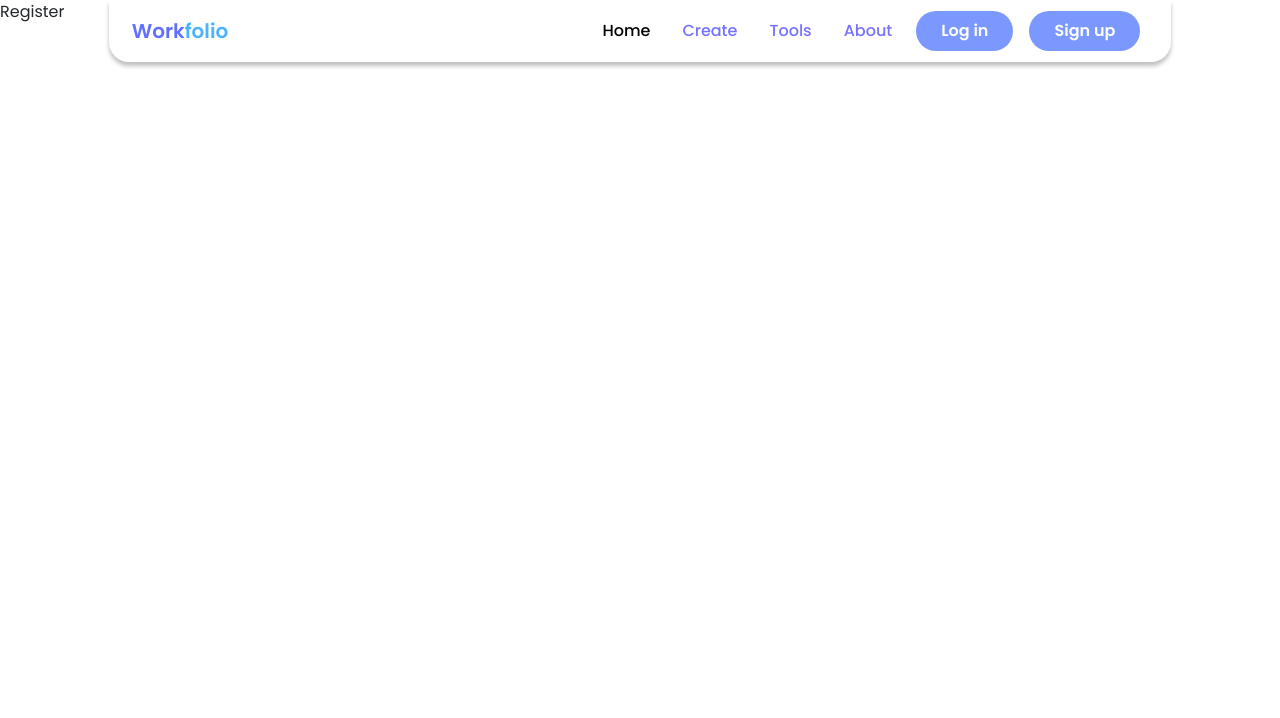
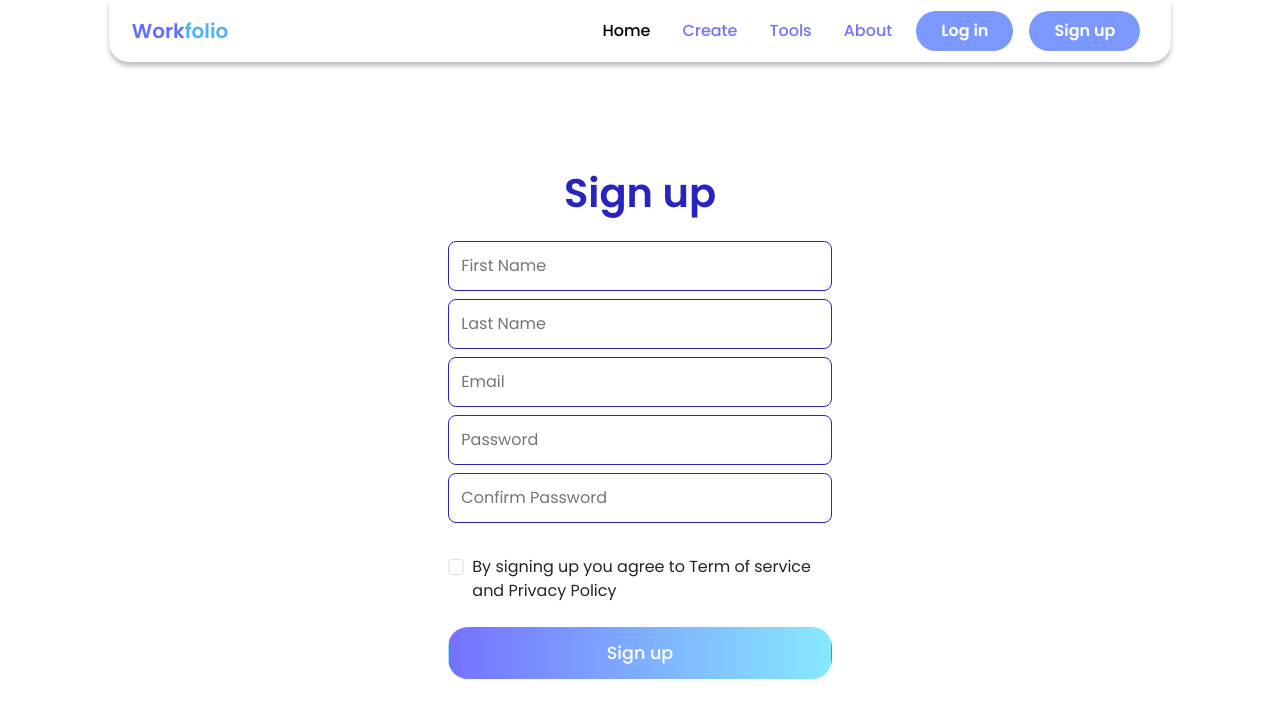
Before and after one commit to tanishkushwaha/Workfolio, a React (Vite) app in the folder frontend/: page /register in a window 1280 px wide. Shown: the top 718 px of the page. Built offline with nearby package versions, Linux system fonts and the light colour scheme.

Commit message:
Created auth form (login/signup)

```diff
--- a/frontend/src/pages/Login.tsx
+++ b/frontend/src/pages/Login.tsx
@@ -1,9 +1,22 @@
+const Login = () => {
 
+  const handleSubmit = () => {
+  }
 
-const Login = () => {
-    return (
-        <div>Login</div>
-    )
+  return (
+    <div className="d-flex justify-content-center align-items-center vh-100">
+      <div className="auth-form d-flex flex-column justify-content-around align-items-center mt-5">
+        <h1 className='mb-4'>Log in</h1>
+        <form className="d-flex flex-column justify-content-between row-gap-2 w-75">
+          <input type="email" name="email" placeholder="Email" />
+          <input type="password" name="password" placeholder="Password" />
+          <div className="d-flex justify-content-center">
+            <button className="btn mt-3" onClick={handleSubmit}>Log in</button>
+          </div>
+        </form>
+      </div>
+    </div>
+  )
 }
 
 export default Login
--- a/frontend/src/pages/Register.tsx
+++ b/frontend/src/pages/Register.tsx
@@ -1,9 +1,30 @@
+const Register = () => {
 
+  const handleSubmit = () => {
+  }
 
-const Register = () => {
-    return (
-        <div>Register</div>
-    )
+  return (
+    <div className="d-flex justify-content-center align-items-center vh-100">
+      <div className="auth-form d-flex flex-column justify-content-around align-items-center mt-5">
+        <h1 className='mb-4'>Sign up</h1>
+        <form className="d-flex flex-column justify-content-between row-gap-2 w-75">
+          <input type="text" name="firstName" placeholder="First Name" />
+          <input type="text" name="LastName" placeholder="Last Name" />
+          <input type="email" name="email" placeholder="Email" />
+          <input type="password" name="password" placeholder="Password" />
+          <input type="password" placeholder="Confirm Password" />
+          <div className="d-flex mt-4">
+            <input className="form-check-input me-2" type="checkbox" value="" id="flexCheckDefault" />
+            <label className="form-check-label" htmlFor="flexCheckDefault">By signing up you agree to Term
+              of service and Privacy Policy</label>
+          </div>
+          <div className="d-flex justify-content-center">
+            <button className="btn mt-3" onClick={handleSubmit}>Sign up</button>
+          </div>
+        </form>
+      </div>
+    </div>
+  )
 }
 
 export default Register
```
